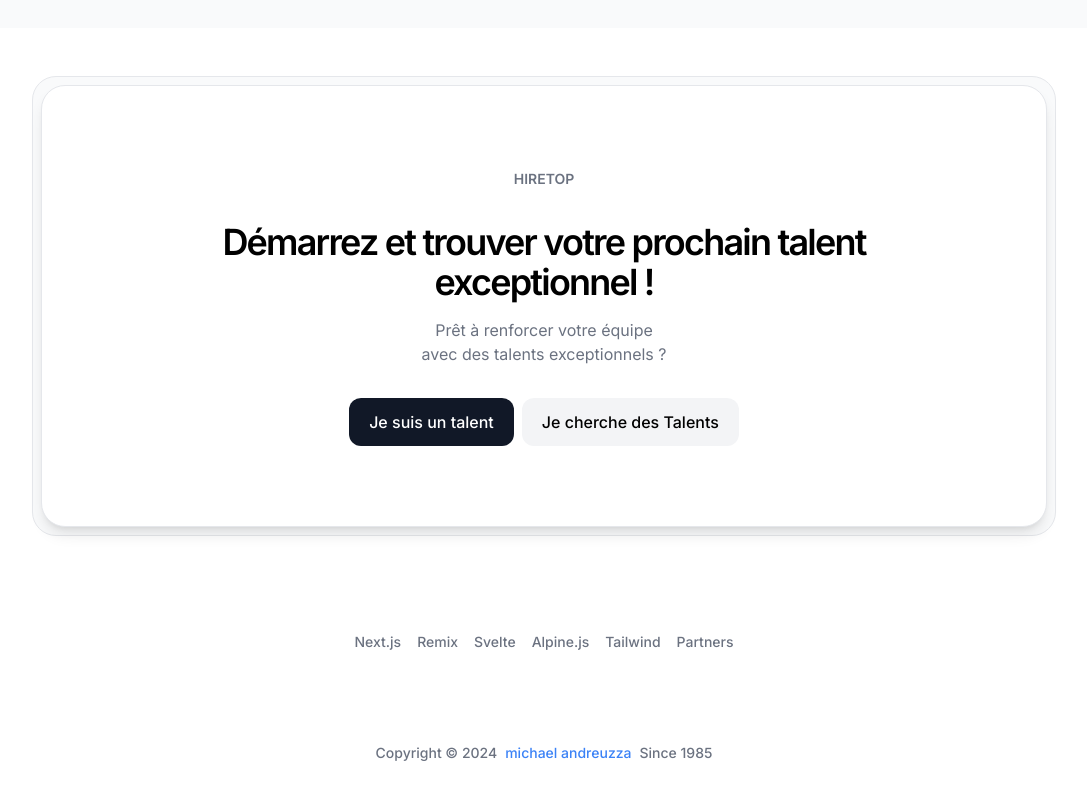
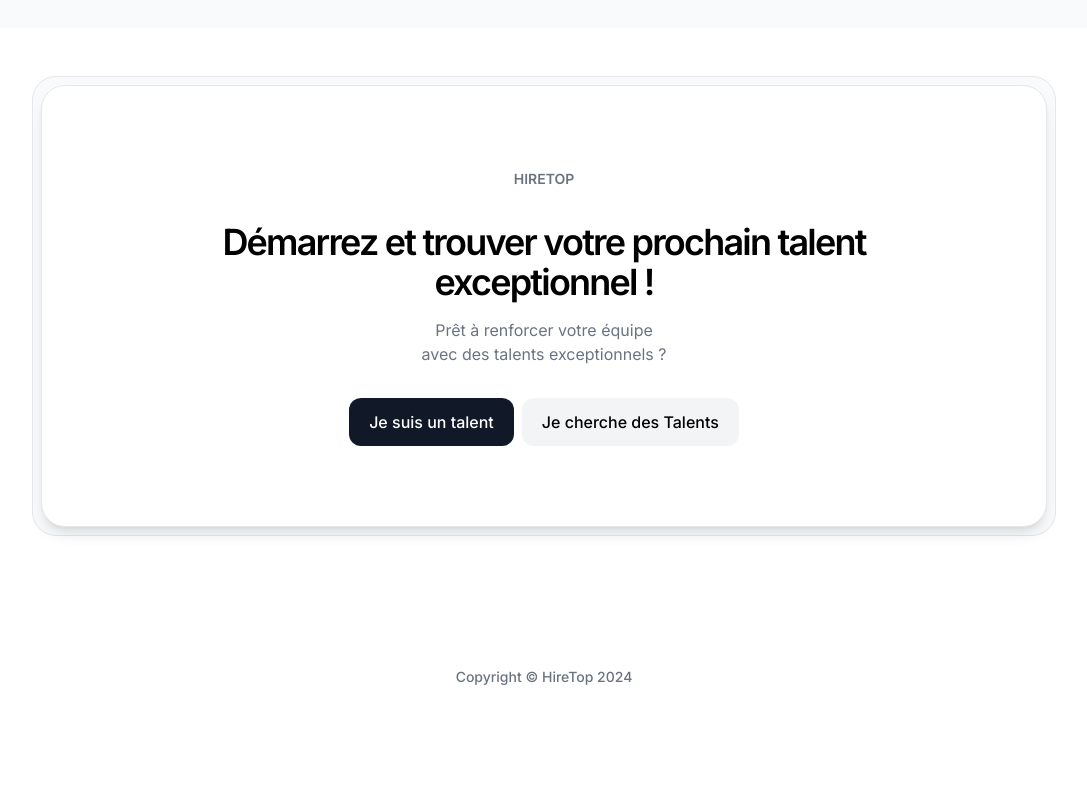
Before and after one commit to Osiris8/hiretop, a Next.js app: page / in a window 1280 px wide. Shown: the part 2649-3449 px from the top of the page, without its empty margins (96-1183 px from the left). After the commit the page ends 3385 px from the top, so only its background shows below. Built offline with nearby package versions, Linux system fonts and the light colour scheme.

Commit message:
update Footer component

```diff
--- a/components/Footer.js
+++ b/components/Footer.js
@@ -5,81 +5,12 @@
   return (
     <footer>
       <div class="px-8 py-12 mx-auto md:px-12 lg:px-32 max-w-7xl bg-white">
-        <nav class="flex flex-wrap justify-center gap-4 text-sm font-medium text-gray-500">
-          <a href="#_" class="hover:text-blue-600">
-            Next.js
-          </a>
-          <a href="#_" class="hover:text-blue-600">
-            Remix
-          </a>
-          <a href="#_" class="hover:text-blue-600">
-            Svelte
-          </a>
-
-          <a href="#_" class="hover:text-blue-600">
-            Alpine.js
-          </a>
-          <a href="#_" class="hover:text-blue-600">
-            Tailwind
-          </a>
-          <a href="#_" class="hover:text-blue-600">
-            Partners
-          </a>
-        </nav>
-        <div class="flex justify-center mt-8 space-x-6">
-          <span class="inline-flex justify-center w-full gap-3 m-auto md:justify-start md:w-auto">
-            <a class="size-6 transition fill-black hover:text-blue-500">
-              <span class="sr-only"> github </span>
-              <ion-icon
-                class="size-5 md hydrated"
-                name="logo-github"
-                role="img"
-                aria-label="logo github"
-              ></ion-icon>
-            </a>
-            <a class="size-6 transition fill-black hover:text-blue-500">
-              <span class="sr-only"> twitter </span>
-              <ion-icon
-                class="size-5 md hydrated"
-                name="logo-twitter"
-                role="img"
-                aria-label="logo twitter"
-              ></ion-icon>
-            </a>
-            <a class="size-6 transition fill-black hover:text-blue-500">
-              <span class="sr-only"> Instagram </span>
-              <ion-icon
-                class="size-5 md hydrated"
-                name="logo-instagram"
-                role="img"
-                aria-label="logo instagram"
-              ></ion-icon>
-            </a>
-            <a class="size-6 transition fill-black hover:text-blue-500">
-              <span class="sr-only"> Linkedin </span>
-              <ion-icon
-                class="size-5 md hydrated"
-                name="logo-linkedin"
-                role="img"
-                aria-label="logo linkedin"
-              ></ion-icon>
-            </a>
-          </span>
-        </div>
         <div
           class="w-full mx-auto mt-8 text-center"
           x-data="{ year: new Date().getFullYear() }"
         >
           <span class="text-sm font-medium text-gray-500">
-            Copyright © <span x-text="year">2024</span>
-            <a
-              aria-label="Michael Andreuzza"
-              href="#_"
-              class="mx-2 text-blue-500 hover:text-gray-500"
-            >
-              michael andreuzza
-            </a>
-            Since 1985
+            Copyright © HireTop <span x-text="year">2024</span>
           </span>
         </div>
       </div>
```
